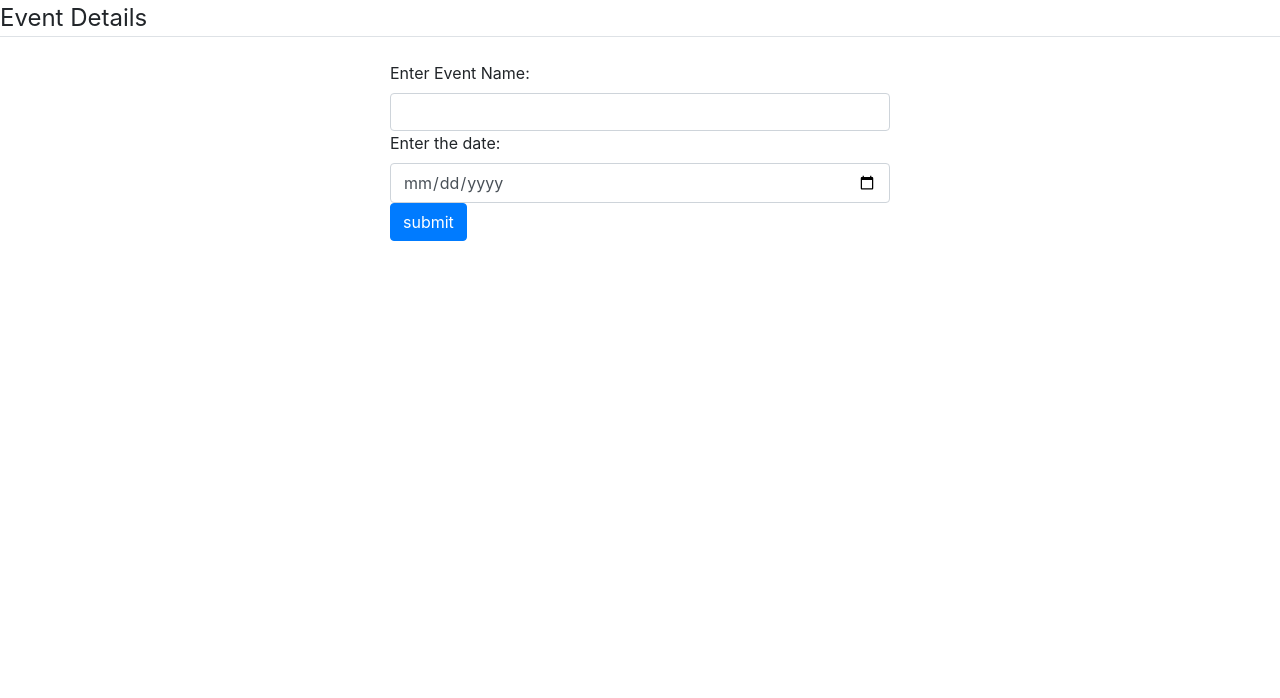
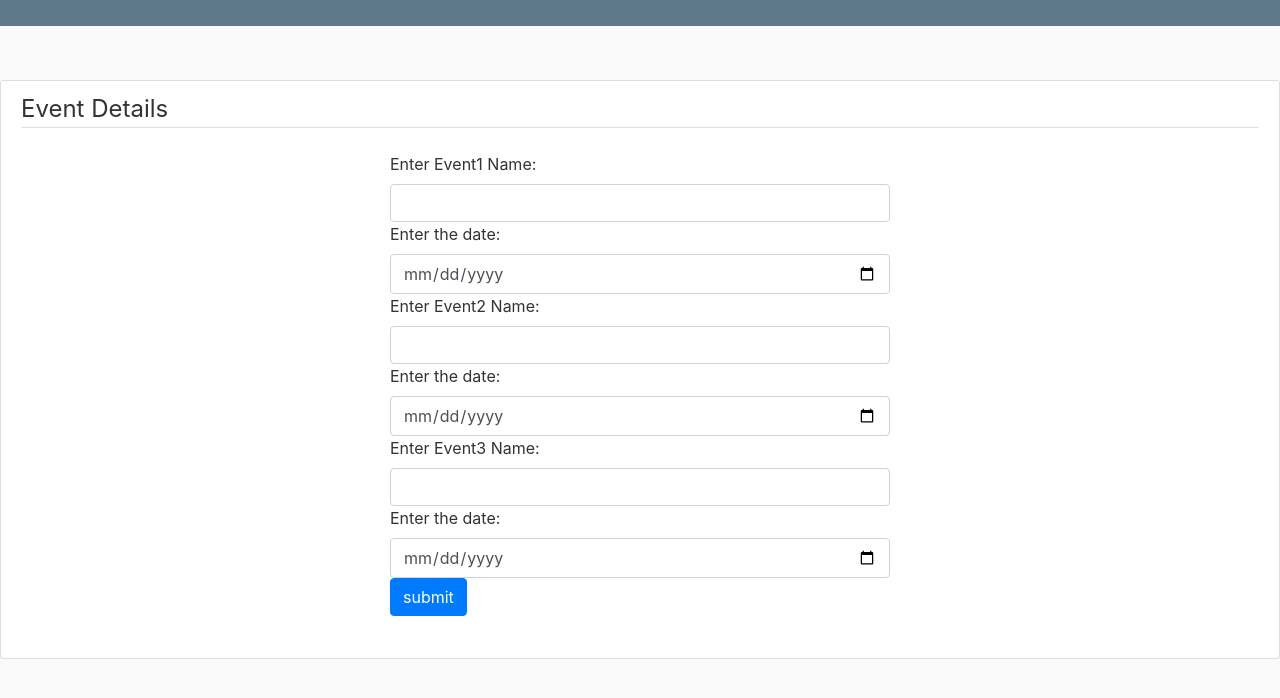
Before and after one commit to AswinSatheesh/Store-events-using-pandas, a Flask app: page / in a window 1280 px wide. Shown: the top 698 px of the page. Run offline with Flask 2, Linux system fonts and the light colour scheme; some libraries are stand-ins or nearby versions.

Commit message:
error fixed

```diff
--- a/app.py
+++ b/app.py
@@ -1,11 +1,9 @@
-from flask import Flask, render_template, request, redirect, url_for
+from flask import Flask, render_template, request
 import time
 import csv
 from datetime import datetime
 import pandas as pd
-
 app = Flask(__name__)
-
 PORT=5000
 
 @app.route('/', methods=['GET', 'POST'])
@@ -21,33 +19,49 @@ def index():
 
 @app.route('/getdetails', methods=['GET', 'POST'])
 def getdetails():
+    global name
     if request.method == 'POST':
         name = request.form['name']
         date = request.form['date']
         date=str(date)
 
 
-    result = {
-        'Event Name': name,
-        'Date': date
-    }
+    if request.method == 'POST':
+        name2 = request.form['name2']
+        date2 = request.form['date2']
+        date2=str(date2)
 
-    df = pd.DataFrame([result.values()], columns=['Event Name', 'Date'])
-    df.to_csv('event.csv', mode='a', header=False, index=False)
+    if request.method == 'POST':
+        name3 = request.form['name3']
+        date3 = request.form['date3']
+        date3=str(date3)
 
+    data={'Event_Name':[name,name2,name3],'Date':[date,date2,date3]}
+    df = pd.DataFrame(data, columns = ['Event_Name', 'Date'])
 
+    print(df)
+    df.to_csv('event.csv', index=False)
 
-    return redirect(url_for('index'))
+    # f=request.form['event.csv']
+
+    # # with open(f) as file:
+    # df=csv.reader(df)
+    # for row in df:
+    #  data.append(row)
+    # return render_template('data.html',data=data)
 
     # df = pd.read_csv('event.csv')
     # df.append({'Event Name': name, 'Date': date },ignore_index=True)
 
 
+    # return render_template('new.html',df=df.to_csv('event.csv',header=True,index=False))
+    return render_template('new.html', n=name, s=date,n2=name2,s2=date2,n3=name3,s3=date3)
 
-    # df.to_csv('event.csv', header=True, index=False)
-    # print(df)
 
-    # return render_template('new.html',df=df.to_csv('event.csv',header=True,index=False))
+
+    return render_template('index.html')
+    return name
+
 
 if __name__ == '__main__':
     app.run(debug=True,host="0.0.0.0",port=PORT)
--- a/event.csv
+++ b/event.csv
@@ -1 +1,4 @@
-Event Name,Date
+Event_Name,Date
+football,2021-05-16
+cricket,2021-05-30
+onam,2021-07-20
--- /dev/null
+++ b/static/main.css
@@ -0,0 +1,34 @@
+
+body {
+    background: #fafafa;
+    color: #333333;
+    margin-top: 5rem;
+  }
+
+  h1, h2, h3, h4, h5, h6 {
+    color: #444444;
+  }
+
+  .bg-steel {
+    background-color: #5f788a;
+  }
+
+  .site-header .navbar-nav .nav-link {
+    color: #cbd5db;
+  }
+
+  .site-header .navbar-nav .nav-link:hover {
+    color: #ffffff;
+  }
+
+  .site-header .navbar-nav .nav-link.active {
+    font-weight: 500;
+  }
+
+  .content-section {
+    background: #ffffff;
+    padding: 10px 20px;
+    border: 1px solid #dddddd;
+    border-radius: 3px;
+    margin-bottom: 20px;
+  }
--- a/templates/data.html
+++ b/templates/data.html
@@ -2,4 +2,4 @@
 {{ i }} <br>
 {% endfor %} -->
 
-{{ df | safe }}
+{{ data | safe }}
--- a/templates/index.html
+++ b/templates/index.html
@@ -7,10 +7,18 @@
                 <legend class="border-bottom mb-4"> Event Details</legend>
                 <div class="form-group">
 					<form name="start" action="/getdetails" method="POST" style="width: 500px; margin: auto">
-						<label>Enter Event Name: </label>
+						<label>Enter Event1 Name: </label>
 						<input type="text" name="name" class="form-control">
 						<label>Enter the date: </label>
 						<input type="date" name="date", class="form-control">
+						<label>Enter Event2 Name: </label>
+						<input type="text" name="name2" class="form-control">
+						<label>Enter the date: </label>
+						<input type="date" name="date2", class="form-control">
+						<label>Enter Event3 Name: </label>
+						<input type="text" name="name3" class="form-control">
+						<label>Enter the date: </label>
+						<input type="date" name="date3", class="form-control">
 						<input class="btn btn-primary" type="submit" value="submit">
 					</form>
 				</div>
```
Also changed, not shown: templates/new.html (+8 -2 lines).
